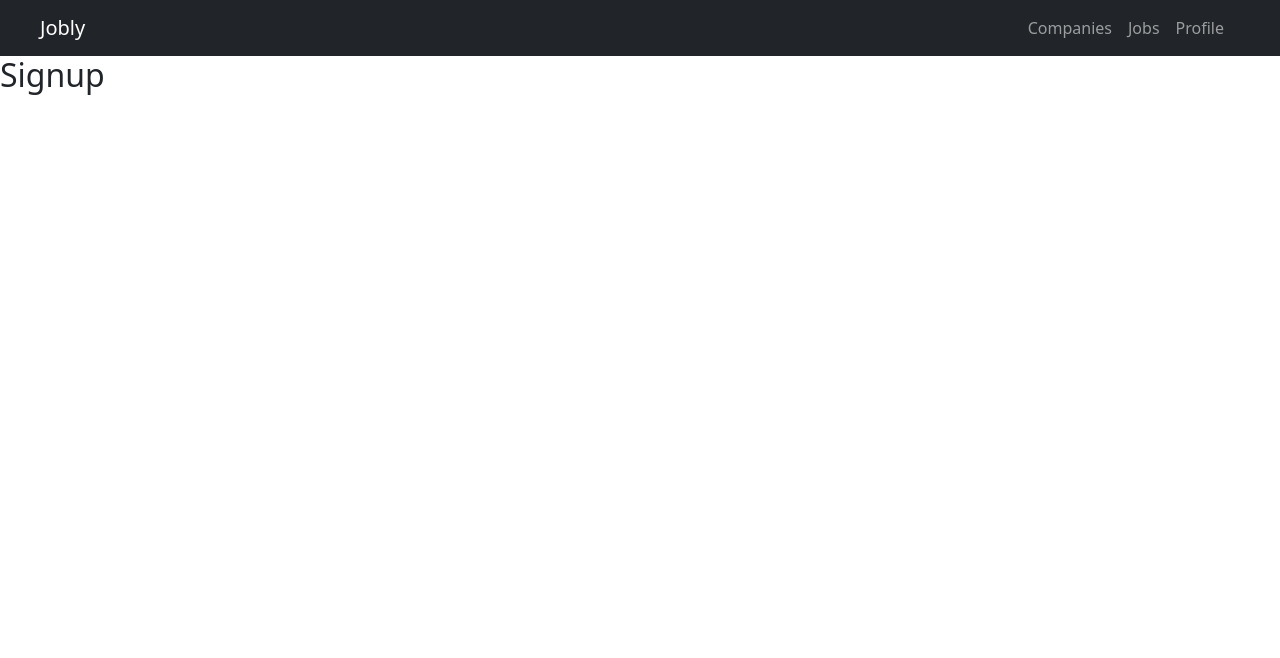
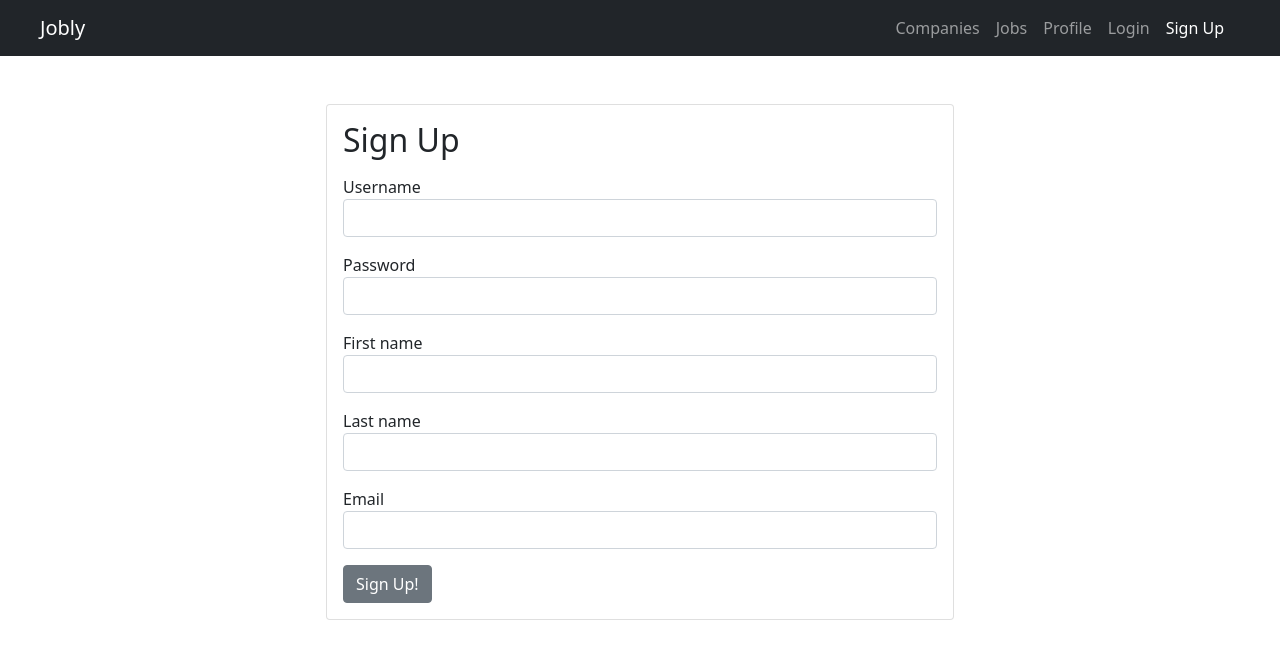
Before and after one commit to robleroble/react-jobly, a React (Create React App) app in the folder jobly-frontend/: page /signup in a window 1280 px wide. Shown: the top 658 px of the page. Built offline with nearby package versions, Linux system fonts and the light colour scheme; no server answers.

Commit message:
created components for login and signup forms

```diff
--- a/jobly-frontend/src/App.js
+++ b/jobly-frontend/src/App.js
@@ -11,7 +11,7 @@ import Profile from './Components/Profile';
 
 function App() {
   return (
-    <div className="App">
+    <div className="App d-flex flex-column">
       <BrowserRouter>
         <NavBar />
 
--- a/jobly-frontend/src/Components/Login.js
+++ b/jobly-frontend/src/Components/Login.js
@@ -1,12 +1,67 @@
-import React from "react"
+import React, {useState} from 'react';
+import { Card, Row, Col, CardBody, CardTitle, CardText, Form, FormGroup, Label, Input, Button } from 'reactstrap';
 
 const Login = () => {
 
+    const INITIAL_STATE ={
+       username: '',
+       password: ''
+    };
+
+    const [formData, setFormData] = useState(INITIAL_STATE);
+
+    const handleChange = (e) => {
+        const {name, value} = e.target;
+        setFormData((formData) => ({
+            ...formData,
+        [name]: value
+        }));
+    };
+
+    const handleSubmit =(e) => {
+        e.preventDefault();
+        // Need to call API to login
+        setFormData(INITIAL_STATE);
+    };
+
     return (
-        <div>
-            <h2>Login</h2>
-        </div>
+
+        <Row className="justify-content-md-center">
+            <Col md="6">
+                <Card className="mt-5">
+			<CardBody >
+				<CardTitle className="font-weight-bold"><h2>Login</h2></CardTitle>
+				<CardText>
+					<Form onSubmit={handleSubmit}>
+						<FormGroup className="mt-3">
+							<Label htmlFor="name">Username</Label>
+							<Input
+                                type="text"
+                                name="username"
+                                id="username"
+                                value={formData.username}
+                                onChange={handleChange}
+                            />
+						</FormGroup>
+						<FormGroup className="mt-3">
+							<Label htmlFor="password">Password</Label>
+							<Input
+								type="password"
+								name="password"
+								id="password"
+								value={formData.password}
+								onChange={handleChange}
+							/>
+						</FormGroup>
+						<Button className="btn-block mt-3">Login!</Button>
+					</Form>
+				</CardText>
+			</CardBody>
+            </Card>
+            </Col>
+        </Row>
     )
+
 }
 
 export default Login;
--- a/jobly-frontend/src/Components/NavBar.js
+++ b/jobly-frontend/src/Components/NavBar.js
@@ -26,6 +26,12 @@ const NavBar = () => {
                         <NavItem>
                             <NavLink className="nav-link" to="/profile">Profile</NavLink>
                         </NavItem>
+                        <NavItem>
+                            <NavLink className="nav-link" to="/login">Login</NavLink>
+                        </NavItem>
+                        <NavItem>
+                            <NavLink className="nav-link" to="/signup">Sign Up</NavLink>
+                        </NavItem>
                     </Nav>
                 </Collapse>
         </Navbar>
--- a/jobly-frontend/src/Components/Signup.js
+++ b/jobly-frontend/src/Components/Signup.js
@@ -1,12 +1,100 @@
-import React from "react"
+import React, {useState} from 'react';
+import { Card, Row, Col, CardBody, CardTitle, CardText, Form, FormGroup, Label, Input, Button } from 'reactstrap';
 
 const Signup = () => {
 
+    const INITIAL_STATE ={
+       username: '',
+       password: '',
+       firstName: '',
+       lastName: '',
+       email: ''
+    };
+
+    const [formData, setFormData] = useState(INITIAL_STATE);
+
+    const handleChange = (e) => {
+        const {name, value} = e.target;
+        setFormData((formData) => ({
+            ...formData,
+        [name]: value
+        }));
+    };
+
+    const handleSubmit =(e) => {
+        e.preventDefault();
+        // Need to call API to login
+        setFormData(INITIAL_STATE);
+    };
+
     return (
-        <div>
-            <h2>Signup</h2>
-        </div>
+
+        <Row className="justify-content-md-center">
+            <Col md="6">
+            <Card className="mt-5">
+                <CardBody >
+                    <CardTitle className="font-weight-bold"><h2>Sign Up</h2></CardTitle>
+                    <CardText>
+                        <Form onSubmit={handleSubmit}>
+                            <FormGroup className="mt-3">
+                                <Label htmlFor="name">Username</Label>
+                                <Input
+                                    type="text"
+                                    name="username"
+                                    id="username"
+                                    value={formData.username}
+                                    onChange={handleChange}
+                                />
+                            </FormGroup>
+                            <FormGroup className="mt-3">
+                                <Label htmlFor="password">Password</Label>
+                                <Input
+                                    type="password"
+                                    name="password"
+                                    id="password"
+                                    value={formData.password}
+                                    onChange={handleChange}
+                                />
+                            </FormGroup>
+                            <FormGroup className="mt-3">
+                                <Label htmlFor="firstName">First name</Label>
+                                <Input
+                                    type="text"
+                                    name="firstName"
+                                    id="firstName"
+                                    value={formData.firstName}
+                                    onChange={handleChange}
+                                />
+                            </FormGroup>
+                            <FormGroup className="mt-3">
+                                <Label htmlFor="lastName">Last name</Label>
+                                <Input
+                                    type="text"
+                                    name="lastName"
+                                    id="lastName"
+                                    value={formData.lastName}
+                                    onChange={handleChange}
+                                />
+                            </FormGroup>
+                            <FormGroup className="mt-3">
+                                <Label htmlFor="email">Email</Label>
+                                <Input
+                                    type="email"
+                                    name="email"
+                                    id="email"
+                                    value={formData.email}
+                                    onChange={handleChange}
+                                />
+                            </FormGroup>
+                            <Button className="btn-block mt-3">Sign Up!</Button>
+                        </Form>
+                    </CardText>
+                </CardBody>
+            </Card>
+            </Col>
+        </Row>
     )
+
 }
 
 export default Signup;
```
